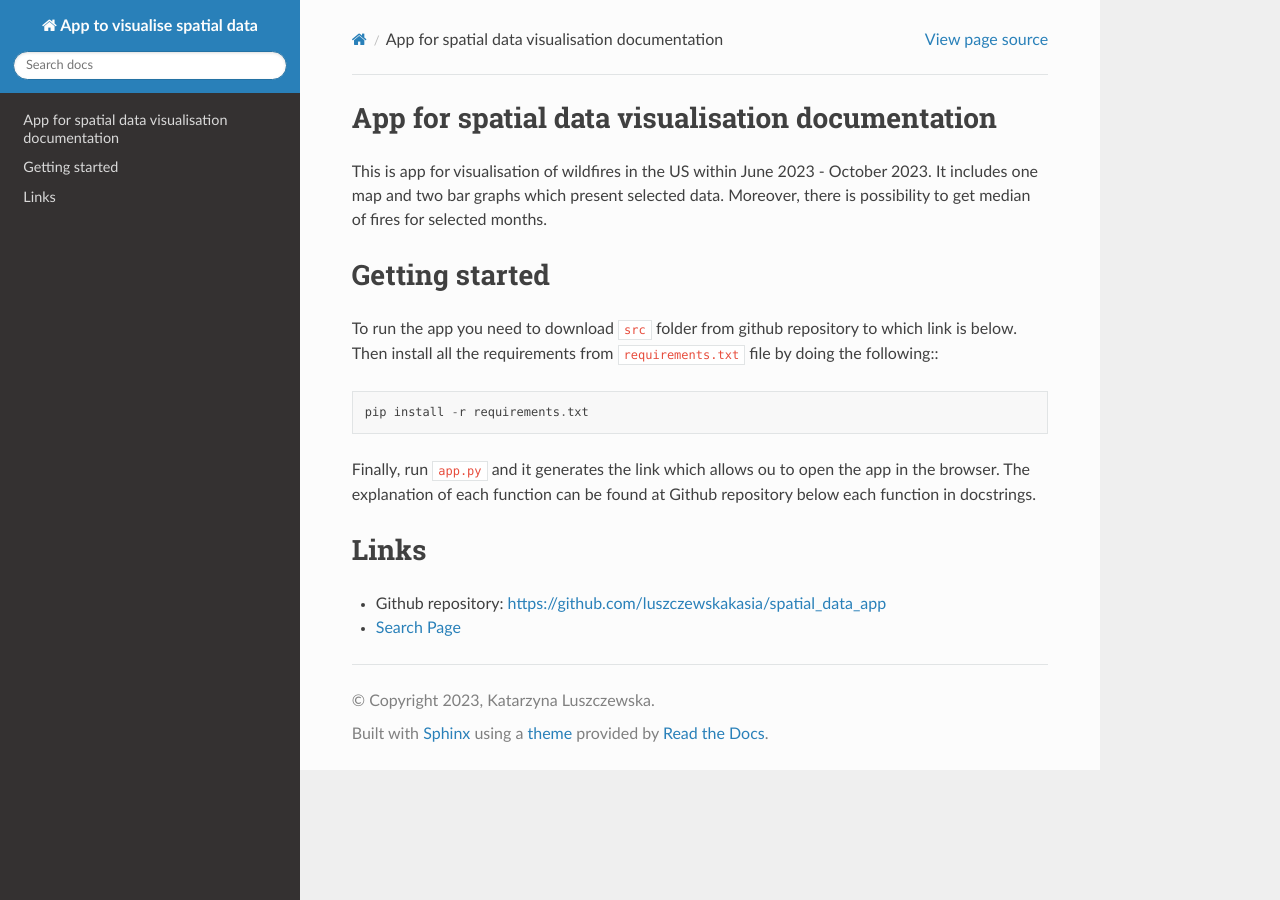
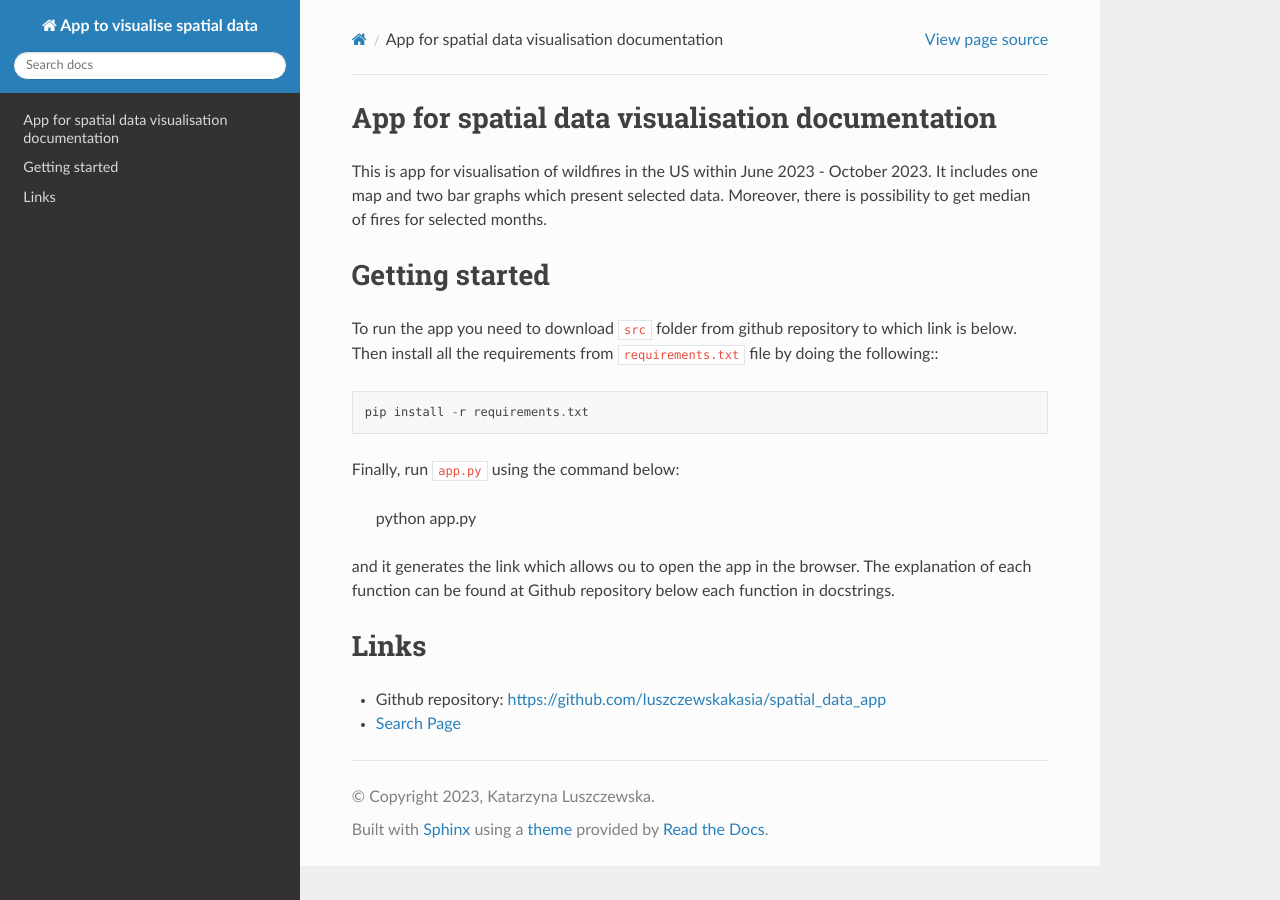
Before and after one commit to luszczewskakasia/spatial_data_app, a Sphinx documentation site: the page built from docs/source/index.rst, in a window 1280 px wide. Built offline with Sphinx 7.4.7 and the Read the Docs theme 2.0.0, drawn with Linux system fonts in a browser that asks for light colours.

Commit message:
change index file

```diff
--- a/docs/source/index.rst
+++ b/docs/source/index.rst
@@ -22,7 +22,11 @@ Then install all the requirements from ``requirements.txt`` file by doing the fo
 
    pip install -r requirements.txt
 
-Finally, run ``app.py`` and it generates the link which allows ou to open the app in the browser.
+Finally, run ``app.py`` using the command below:
+
+   python app.py
+
+and it generates the link which allows ou to open the app in the browser.
 The explanation of each function can be found at Github repository below each function in docstrings.
 
 Links
```
